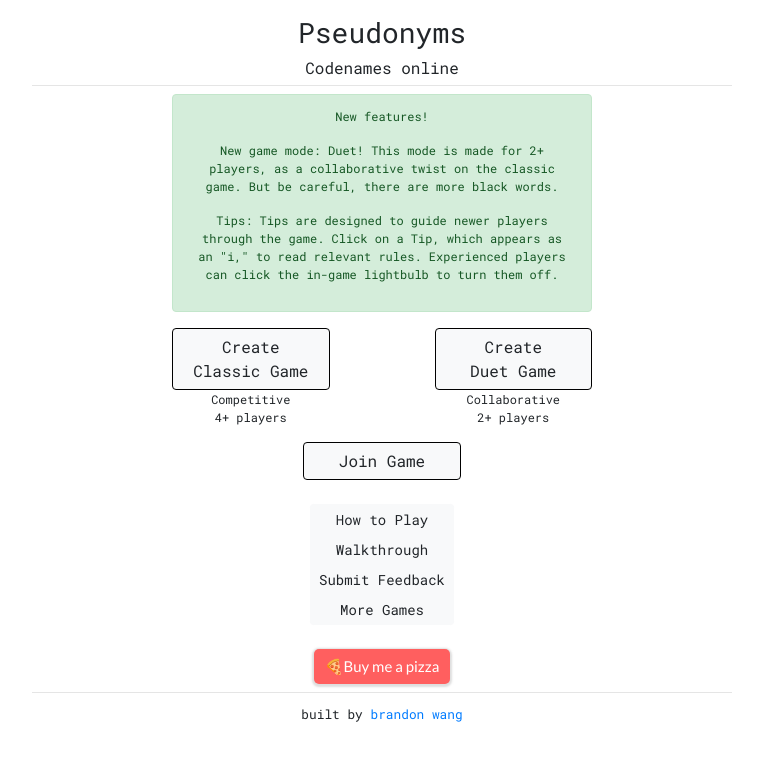
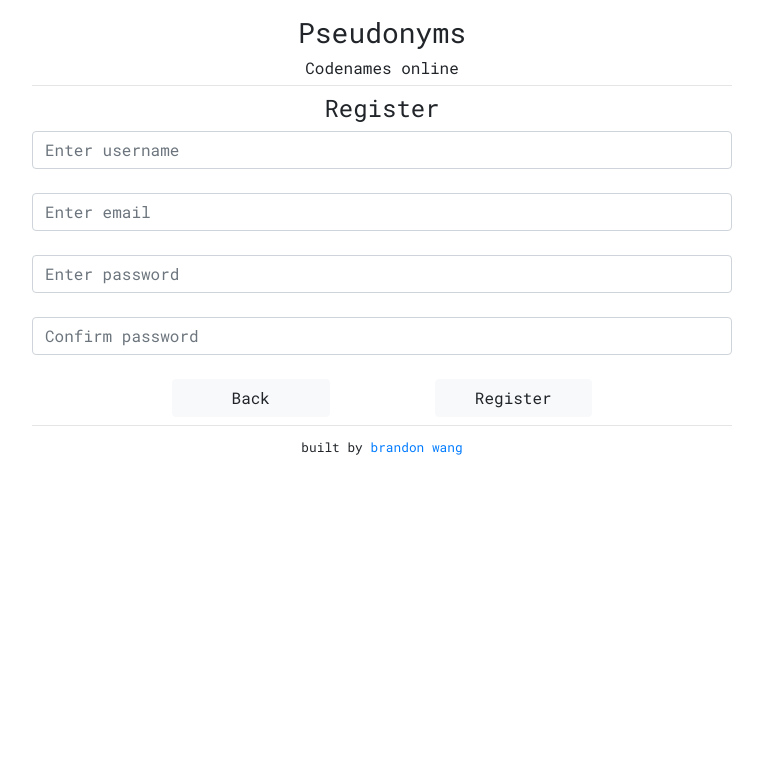
Before and after one commit to coconut750750/pseudonyms, a React (Create React App) app in the folder client/: page /register in a window 1280 px wide. Shown: the top 760 px of the page, without its empty margins (258-1021 px from the left). Built offline with nearby package versions, Linux system fonts and the light colour scheme; no server answers.

Commit message:
add frontend for register

```diff
--- a/client/src/App.js
+++ b/client/src/App.js
@@ -13,6 +13,7 @@ import Join from './views/Join';
 import Game from './views/Game';
 
 import { checkCode } from './api/register';
+import { getUser } from './api/auth';
 
 const HOME = "home";
 const CREATE_CLASSIC = "create_classic";
@@ -28,8 +29,7 @@ function App(props) {
   const [gameMode, setGameMode] = useState("");
   const [socket, setSocket] = useState(undefined);
   const [urlGameCode, setUrlGameCode] = useState(undefined);
-
-  const username = JSON.parse(localStorage.getItem("user"))?.username;
+  const [username, setUsername] = useState(undefined);
 
   if (localStorage.getItem("tips") === null) {
     localStorage.setItem("tips", true);
@@ -104,6 +104,12 @@ function App(props) {
     }
   }, [viewState, socket, reset, props]);
 
+  useEffect(() => {
+    getUser().then(res => {
+      setUsername(res.username)
+    });
+  }, []);
+
   const views = {
     [HOME]:         <Home
                       createClassicGame={ () => setViewState(CREATE_CLASSIC) }
--- a/client/src/api/auth.js
+++ b/client/src/api/auth.js
@@ -3,6 +3,12 @@ import { callApi } from './api';
 
 export async function getUser() {
   return callApi('/auth/user', {
+    method: "POST",
+  });
+};
+
+export async function getProfile() {
+  return callApi('/auth/profile', {
     method: "POST",
   });
 };
--- a/client/src/index.js
+++ b/client/src/index.js
@@ -10,13 +10,15 @@ import {
 } from "react-router-dom";
 
 import App from './App';
-import Login from './routes/Login';
 import HowTo from './routes/HowTo';
 import MoreGames from './routes/MoreGames';
 import Walkthrough from './routes/Walkthrough';
 import SubmitFeedback from './routes/Feedback';
 import Header from './components/Header';
 import Footer from './components/Footer';
+
+import Login from './routes/Login';
+import Register from './routes/Register';
 
 ReactDOM.render(<Index />, document.getElementById('root'));
 
@@ -29,6 +31,7 @@ function Index(props) {
         <Route exact path="/walkthrough"><Header/><Walkthrough/></Route>
         <Route exact path="/feedback"><Header/><SubmitFeedback/></Route>
         <Route exact path="/login"><Header/><Login/></Route>
+        <Route exact path="/register"><Header/><Register/></Route>
         <Route exact path="/:gamecode" component={App}></Route>
         <Route exact path="/" component={App}></Route>
       </Switch>
--- a/client/src/routes/Login.js
+++ b/client/src/routes/Login.js
@@ -1,13 +1,21 @@
-import React, { useRef } from 'react';
+import React, { useEffect, useRef } from 'react';
 import { useHistory } from "react-router-dom";
 
-import { login } from '../api/auth';
+import { login, getUser } from '../api/auth';
 import WrappedMessage from '../components/WrappedMessage';
 
 function Login(props) {
   const usernameInputRef = useRef();
   const passwordInputRef = useRef();
   const history = useHistory();
+
+  useEffect(() => {
+    getUser().then(res => {
+      if (res.username !== undefined) {
+        history.push('/')
+      }
+    });
+  });
 
   return (
     <div>
@@ -16,10 +24,8 @@ function Login(props) {
       <form onSubmit={ (e) => {
           e.preventDefault();
           login(usernameInputRef.current.value, passwordInputRef.current.value)
-            .then(r => {
-              localStorage.setItem("user", JSON.stringify(r.user));
-              history.push('/');
-            }).catch(r => props.setError("Incorrect username or password."));
+            .then(r => history.push('/'))
+            .catch(r => props.setError("Incorrect username or password."));
         } }>
 
         <input type="name" className="form-control" placeholder="Enter username" ref={usernameInputRef}/>
--- /dev/null
+++ b/client/src/routes/Register.js
@@ -0,0 +1,63 @@
+import React, { useEffect, useRef } from 'react';
+import { useHistory } from "react-router-dom";
+
+import { getUser, register } from '../api/auth';
+import WrappedMessage from '../components/WrappedMessage';
+
+function Register(props) {
+  const usernameInputRef = useRef();
+  const emailInputRef = useRef();
+  const passwordInputRef = useRef();
+  const confirmPasswordInputRef = useRef();
+  const history = useHistory();
+
+  useEffect(() => {
+    getUser().then(res => {
+      if (res.username !== undefined) {
+        history.push('/')
+      }
+    });
+  });
+
+  return (
+    <div>
+      <h4>Register</h4>
+
+      <form onSubmit={ (e) => {
+          e.preventDefault();
+          const password1 = passwordInputRef.current.value;
+          const password2 = confirmPasswordInputRef.current.value;
+          if (password1 !== password2) {
+            props.setError("Passwords must match.");
+          } else {
+            register(usernameInputRef.current.value, emailInputRef.current.value, password1)
+              .then(r => {
+                if (r.valid) {
+                  history.push('/')
+                } else {
+                  props.setError(r.message);
+                }
+              })
+          }
+        } }>
+
+        <input type="name" className="form-control" placeholder="Enter username" ref={usernameInputRef}/>
+        <br/>
+        <input type="name" className="form-control" placeholder="Enter email" ref={emailInputRef}/>
+        <br/>
+        <input type="password" className="form-control" placeholder="Enter password" ref={passwordInputRef}/>
+        <br/>
+        <input type="password" className="form-control" placeholder="Confirm password" ref={confirmPasswordInputRef}/>
+        <br/>
+
+        <div className="button-row d-flex justify-content-around">
+          <a href="/"><button type="button" className="btn btn-light">Back</button></a>
+          <button type="submit" className="btn btn-light">Register</button>
+        </div>
+      </form>
+    </div>
+
+  );
+}
+
+export default WrappedMessage(Register);
```
Also changed, not shown: 1 other file (tests, documents, lock files or other folders).
